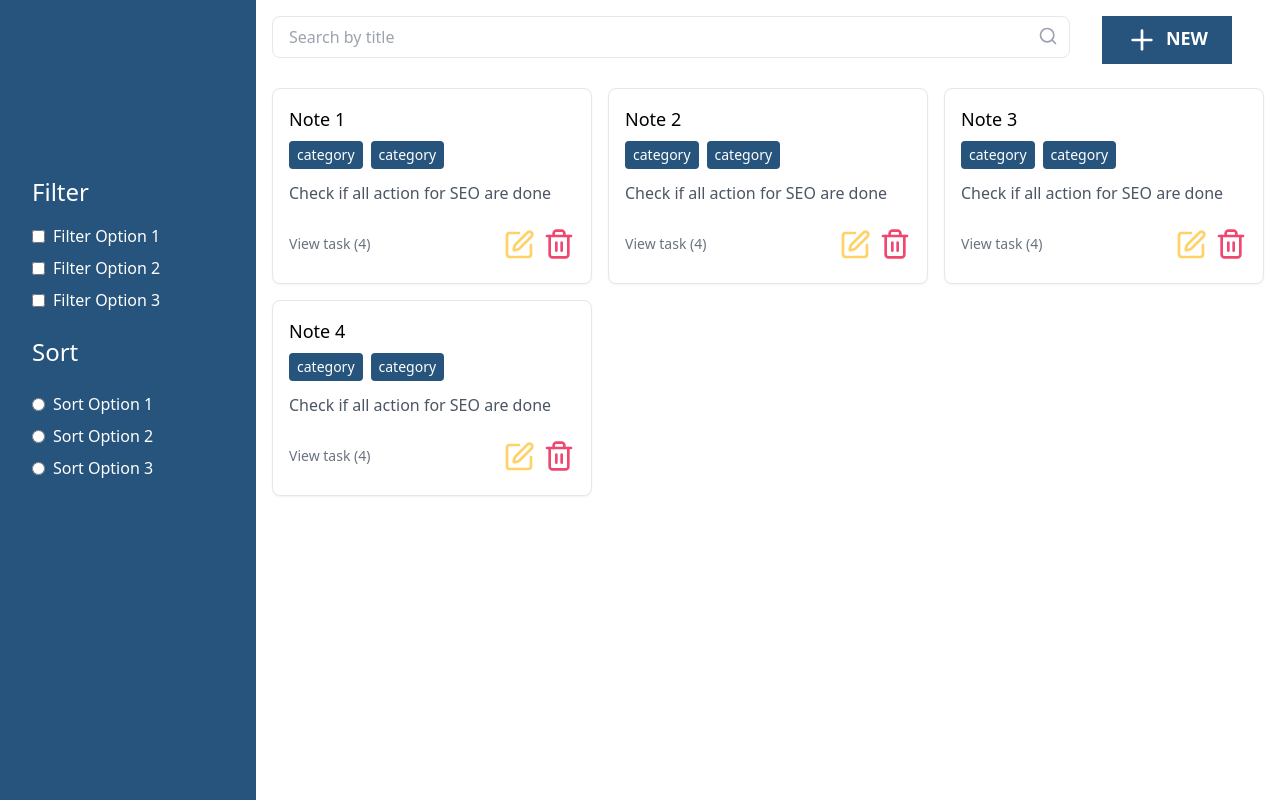
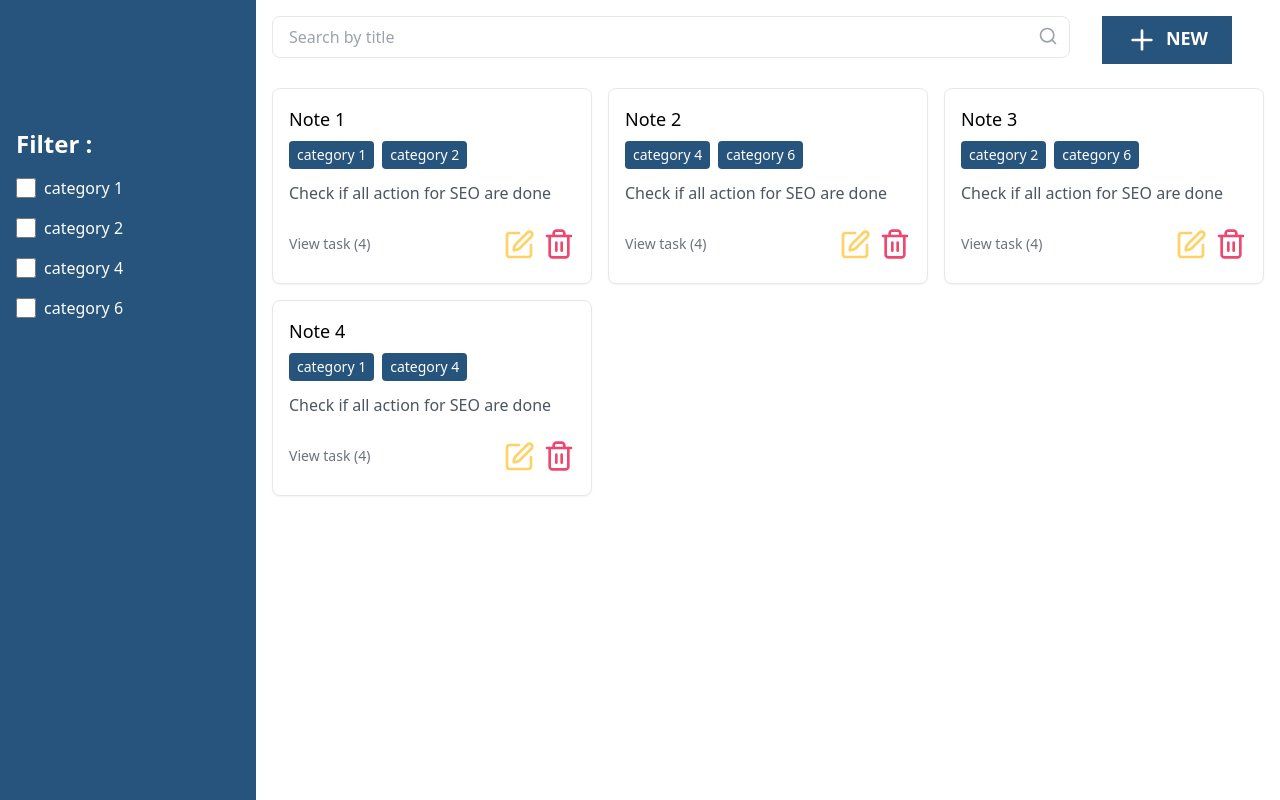
Before and after one commit to bastienpog/Project-Pre-flight-checklist, a React (Vite) app: page / in a window 1280 px wide. Built offline with nearby package versions, Linux system fonts and the light colour scheme.

Commit message:
functional filter

```diff
--- a/src/App.jsx
+++ b/src/App.jsx
@@ -1,4 +1,4 @@
-import { useState } from "react";
+import {useMemo, useState } from "react";
 import { Link } from "react-router-dom";
 import "./App.css";
 import ChecklistCard from "./components/ChecklistCard";
@@ -11,53 +11,76 @@ import Sidebar from "./components/Sidebar";
 const notes = [
   {
     title: "Note 1",
-    categories: ["category", "category"],
+    categories: ["category 1", "category 2"],
     description: "Check if all action for SEO are done",
   },
   {
     title: "Note 2",
-    categories: ["category", "category"],
+    categories: ["category 4", "category 6"],
     description: "Check if all action for SEO are done",
   },
   {
     title: "Note 3",
-    categories: ["category", "category"],
+    categories: ["category 2", "category 6"],
     description: "Check if all action for SEO are done",
   },
   {
     title: "Note 4",
-    categories: ["category", "category"],
+    categories: ["category 1", "category 4"],
     description: "Check if all action for SEO are done",
   },
 ];
 
 function App() {
-  const [filteredItems, setFilteredItems] = useState(notes);
+  const [selectedCategories, setSelectedCategories] = useState([]);
+  const [searchTerm, setSearchTerm] = useState("");
 
-  const handleSearch = (searchTerm) => {
-    const filtered = notes.filter((item) => item.title.toLowerCase().includes(searchTerm.toLowerCase()));
-    setFilteredItems(filtered);
+  const allCategories = useMemo(() => {
+    return [...new Set(notes.flatMap((note) => note.categories))];
+  }, []);
+
+  const filteredItems = useMemo(() => {
+    return notes.filter((note) => {
+
+      const matchesSearch = note.title.toLowerCase().includes(searchTerm.toLowerCase());
+
+      const matchesCategories = selectedCategories.length === 0 || selectedCategories.every((category) => note.categories.includes(category));
+
+      return matchesSearch && matchesCategories;
+    });
+  }, [selectedCategories, searchTerm]);
+
+  const toggleCategory = (category) => {
+    setSelectedCategories((prev) => (prev.includes(category) ? prev.filter((cat) => cat !== category) : [...prev, category]));
   };
+
+  const clearFilters = () => {
+    setSelectedCategories([]);
+    setSearchTerm("");
+  };
+
+  const handleSearch = (term) => {
+    setSearchTerm(term);
+  };
+
   return (
-    <>
     <PopupProvider>
       <div className="min-h-screen p-4 pb-24 xl:ml-64">
-          <Sidebar />
+        <Sidebar categories={allCategories} selectedCategories={selectedCategories} onCategoryToggle={toggleCategory} onClearFilters={clearFilters} />
         <div>
           <SearchBar onSearch={handleSearch} />
           <div className="grid grid-cols-1 md:grid-cols-2 lg:grid-cols-3 gap-4">
             {filteredItems.map((note, index) => (
               <Link key={index} to={"/Checklist"}>
-                  <ChecklistCard key={index} {...note} />
+                <ChecklistCard {...note} />
               </Link>
             ))}
           </div>
           <PopUp />
-            <Nav />
+          <Nav categories={allCategories} selectedCategories={selectedCategories} onCategoryToggle={toggleCategory} onClearFilters={clearFilters}/>
         </div>
       </div>
     </PopupProvider>
-    </>
   );
 }
 
--- a/src/components/Nav.jsx
+++ b/src/components/Nav.jsx
@@ -2,7 +2,7 @@ import { Filter, Plus, SortDesc, X } from "lucide-react";
 import { useState } from "react";
 import { Link } from "react-router-dom";
 
-const Nav = () => {
+const Nav = ({ categories, selectedCategories, onCategoryToggle, onClearFilters }) => {
   const [isFilterMenuOpen, setIsFilterMenuOpen] = useState(false);
   const [isSortMenuOpen, setIsSortMenuOpen] = useState(false);
 
@@ -43,27 +43,27 @@ const Nav = () => {
         <div className="fixed bottom-16 left-4 right-4 bg-customBlue text-white rounded-lg shadow-lg p-4 z-50 max-h-[50vh] flex flex-col">
           <div className="flex justify-between items-center mb-4 sticky top-0 bg-customBlue text-white z-10">
             <h3 className="text-lg font-semibold">Filter Options</h3>
-            <button onClick={() => setIsFilterMenuOpen(false)}>
+            <button className="p-2 bg-customRed" onClick={() => setIsFilterMenuOpen(false)}>
               <X size={24} />
             </button>
           </div>
-          <div className="overflow-y-auto flex-grow space-y-3">
-            <label className="flex items-center">
-              <input type="checkbox" className="mr-2" />
-              Filter Option 1
-            </label>
-            <label className="flex items-center">
-              <input type="checkbox" className="mr-2" />
-              Filter Option 2
-            </label>
-            <label className="flex items-center">
-              <input type="checkbox" className="mr-2 acc" />
-              Filter Option 3
-            </label>
+          <div className="flex flex-col gap-4">
+            {categories.map((category) => (
+              <label key={category} className="flex items-center space-x-2">
+                <input
+                  type="checkbox"
+                  checked={selectedCategories.includes(category)}
+                  onChange={() => onCategoryToggle(category)}
+                  className="h-5 w-5"
+                />
+                <span className="text-white">{category}</span>
+              </label>
+            ))}
+            {selectedCategories.length > 0 && (
+            <button onClick={onClearFilters} className="text-sm bg-customRed text-white p-2 rounded">
+              Clear All
+            </button>)}
           </div>
-          <button className="w-full bg-white text-customBlue font-semibold py-2 rounded-lg mt-4" onClick={() => setIsFilterMenuOpen(false)}>
-            Apply Filters
-          </button>
         </div>
       )}
 
--- a/src/components/Sidebar.jsx
+++ b/src/components/Sidebar.jsx
@@ -1,36 +1,30 @@
-const Sidebar = () => {
+const Sidebar = ({ categories, selectedCategories, onCategoryToggle, onClearFilters }) => {
   return (
     <div className="bg-customBlue fixed left-0 top-0 w-64 h-full p-4 text-white max-xl:hidden">
-        <div className="mt-40 mb-4 ml-4 flex flex-col">
-          <h2 className="text-2xl mb-4">Filter</h2>
-          <label className="flex items-center mb-2">
-            <input type="checkbox" className="mr-2" />
-            Filter Option 1
-          </label>
-          <label className="flex items-center mb-2">
-            <input type="checkbox" className="mr-2" />
-            Filter Option 2
-          </label>
-          <label className="flex items-center mb-2">
-            <input type="checkbox" className="mr-2 acc" />
-            Filter Option 3
-          </label>
+      <div className="mt-28">
+        <div className="flex justify-between items-center mb-4">
+          <h2 className="text-2xl font-semibold">Filter :</h2>
+          {selectedCategories.length > 0 && (
+            <button onClick={onClearFilters} className="text-sm bg-customRed text-white p-2 rounded">
+              Clear All
+            </button>
+          )}
         </div>
-        <div className="flex flex-col ml-4 ">
-          <h2 className="text-2xl mb-6">Sort</h2>
-          <label className="flex items-center mb-2">
-            <input type="radio" className="mr-2" />
-            Sort Option 1
-          </label>
-          <label className="flex items-center mb-2">
-            <input type="radio" className="mr-2" />
-            Sort Option 2
-          </label>
-          <label className="flex items-center mb-2">
-            <input type="radio" className="mr-2 acc" />
-            Sort Option 3
-          </label>
+
+        <div className="flex flex-col gap-4">
+          {categories.map((category) => (
+            <label key={category} className="flex items-center space-x-2">
+              <input
+                type="checkbox"
+                checked={selectedCategories.includes(category)}
+                onChange={() => onCategoryToggle(category)}
+                className="h-5 w-5"
+              />
+              <span className="text-white">{category}</span>
+            </label>
+          ))}
         </div>
+      </div>
     </div>
   );
 };
```
Lines whose indentation alone changed are shown as unchanged.
